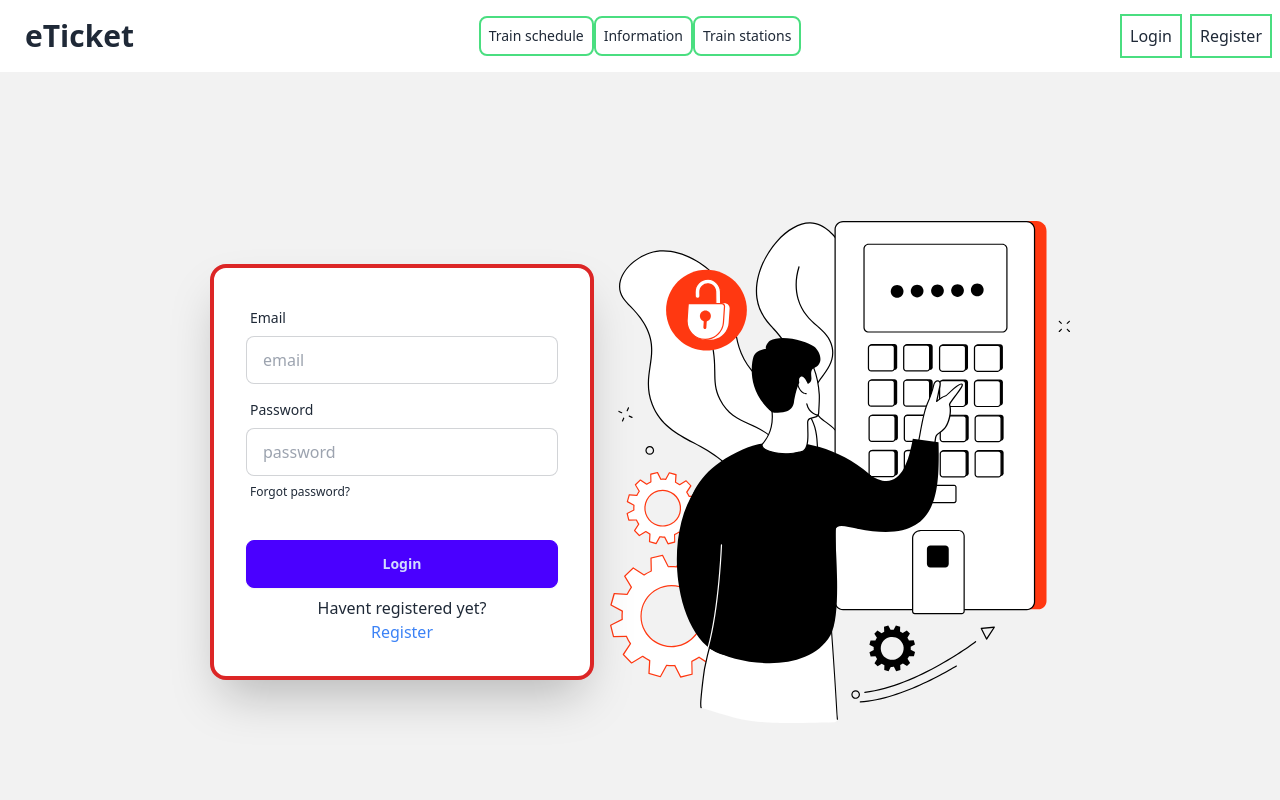
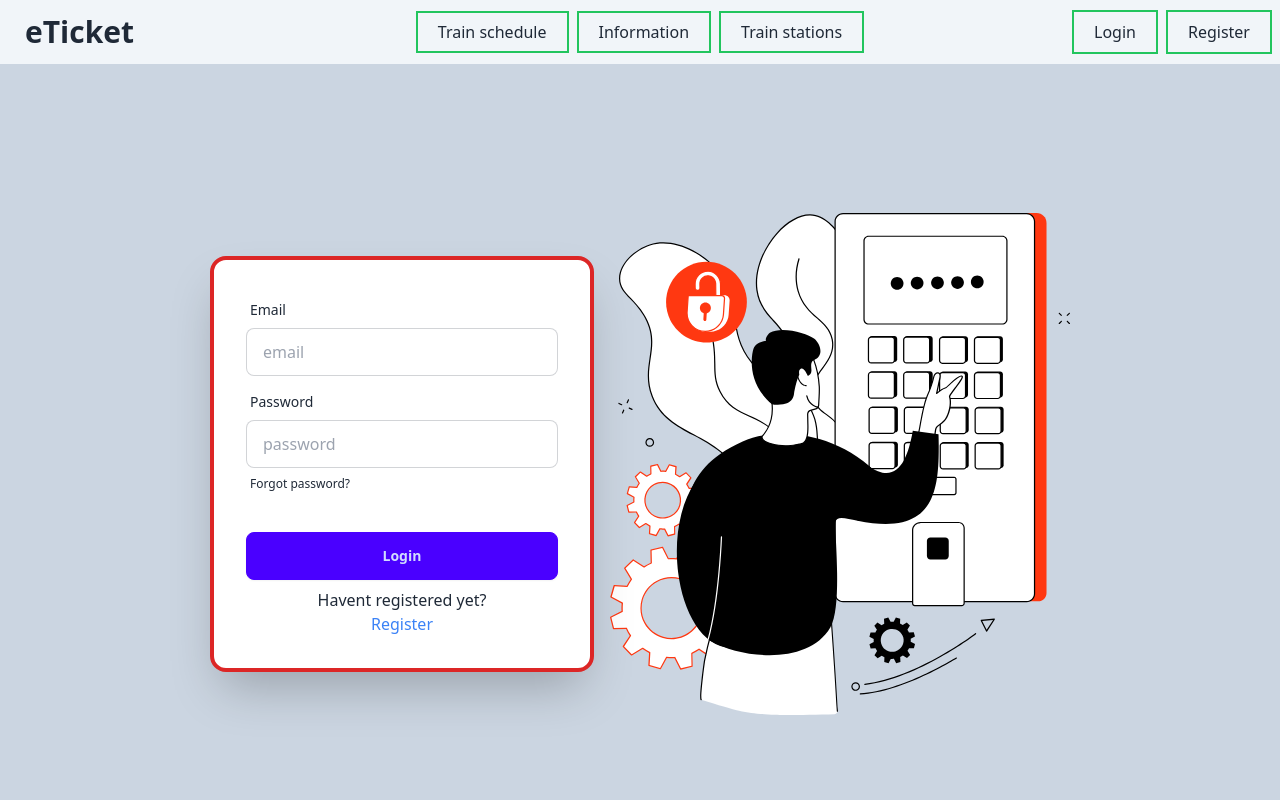
Before and after one commit to MaheAlif/eTicketTrain, a React (Vite) app in the folder eTicketClient/: page /Login in a window 1280 px wide. Shown: the top 800 px of the page. Built offline with nearby package versions, Linux system fonts and the light colour scheme.

Commit message:
Added proper intro to homepage

```diff
--- a/eTicketClient/src/components/Home.jsx
+++ b/eTicketClient/src/components/Home.jsx
@@ -1,23 +1,29 @@
 import React from "react";
+import trainImage from "../assets/train.jpg";
 
 const Home = () => {
   return (
     <>
-      <div className="card bg-base-100 w-96 shadow-xl">
-        <figure>
-          <img
-            src="https://img.daisyui.com/images/stock/photo-1606107557195-0e29a4b5b4aa.webp"
-            alt="Shoes"
-          />
-        </figure>
-        <div className="card-body">
-          <h2 className="card-title">Shoes!</h2>
-          <p>If a dog chews shoes whose shoes does he choose?</p>
-          <div className="card-actions justify-end">
-            <button className="btn btn-primary">Buy Now</button>
+      <section className="m-5 animate__animated animate__zoomIn">
+      <div
+        className="hero"
+        style={{
+          backgroundImage: { trainImage },
+        }}
+      >
+        <img src={trainImage} alt="" />
+        <div className="hero-overlay bg-opacity-60"></div>
+        <div className="hero-content text-neutral-content text-center">
+          <div className="max-w-md">
+            <h1 className="mb-5 text-xl lg:text-5xl font-bold animate__animated animate__fadeInLeft animate__delay-1s">Welcome passenger</h1>
+            <p className="mb-5 animate__animated animate__fadeInRight animate__delay-2s">
+              This is a demo website for e-ticket service of Bangladesh Railway.
+            </p>
+            <button className=" animate__animated animate__fadeInUpBig animate__delay-3s p-2 lg:p-5 bg-transparent border-2 border-white hover:bg-green-700 hover:text-white hover:border-purple-400 hover:border-4 hover:text-xl">Buy Ticket</button>
           </div>
         </div>
       </div>
+      </section>
     </>
   );
 };
--- a/eTicketClient/src/components/Login.jsx
+++ b/eTicketClient/src/components/Login.jsx
@@ -5,7 +5,7 @@ import { NavLink } from "react-router-dom";
 const Login = () => {
   return (
     <div className="animate__animated animate__backInDown">
-      <div className="hero  bg-base-200 min-h-screen">
+      <div className="hero  bg-slate-300 min-h-screen">
         <div className="hero-content flex-col lg:flex-row-reverse">
           <div className="text-center lg:text-left">
             <svg
--- a/eTicketClient/src/components/Navbar.jsx
+++ b/eTicketClient/src/components/Navbar.jsx
@@ -4,7 +4,7 @@ import { NavLink } from "react-router-dom";
 const Navbar = () => {
   return (
     <>
-      <div className="navbar bg-base-100">
+      <div className="navbar bg-slate-100">
         <div className="navbar-start">
           <div className="dropdown">
             <div tabIndex={0} role="button" className="btn btn-ghost lg:hidden">
@@ -28,36 +28,36 @@ const Navbar = () => {
               className="menu menu-sm dropdown-content bg-base-100 rounded-box z-[1] mt-3 w-52 p-2 gap-2 shadow"
             >
               <li>
-                <a className="p-2 border-2 border-green-400">Train schedule</a>
+                <a className="p-2 lg:px-5 lg:py-2 bg-transparent border-2 border-green-500 hover:bg-green-700 hover:text-white hover:border-purple-400 hover:border-4 hover:text-xl">Train schedule</a>
               </li>
               <li>
-                <a className="p-2 border-2 border-green-400">Information</a>
+                <a className="p-2 lg:px-5 lg:py-2 bg-transparent border-2 border-green-500 hover:bg-green-700 hover:text-white hover:border-purple-400 hover:border-4 hover:text-xl">Information</a>
               </li>
               <li>
-                <a className="p-2 border-2 border-green-400">Train stations</a>
+                <a className="p-2 lg:px-5 lg:py-2 bg-transparent border-2 border-green-500 hover:bg-green-700 hover:text-white hover:border-purple-400 hover:border-4 hover:text-xl">Train stations</a>
               </li>
             </ul>
           </div>
           <NavLink to="" className="btn btn-ghost text-xl lg:text-3xl">eTicket</NavLink>
         </div>
         <div className="navbar-center hidden lg:flex">
-          <ul className="menu menu-horizontal px-1">
+          <ul className="flex gap-2 px-1">
             <li>
-              <a className="p-2 border-2 border-green-400">Train schedule</a>
+              <a className="p-2 lg:px-5 lg:py-2 bg-transparent border-2 border-green-500 hover:bg-green-700 hover:text-white hover:border-purple-400 hover:border-4 hover:text-xl">Train schedule</a>
             </li>
             <li>
-              <a className="p-2 border-2 border-green-400">Information</a>
+              <a className="p-2 lg:px-5 lg:py-2 bg-transparent border-2 border-green-500 hover:bg-green-700 hover:text-white hover:border-purple-400 hover:border-4 hover:text-xl">Information</a>
             </li>
             <li>
-              <a className="p-2 border-2 border-green-400">Train stations</a>
+              <a className="p-2 lg:px-5 lg:py-2 bg-transparent border-2 border-green-500 hover:bg-green-700 hover:text-white hover:border-purple-400 hover:border-4 hover:text-xl">Train stations</a>
             </li>
           </ul>
         </div>
         <div className="navbar-end gap-2">
-          <NavLink className="p-2 border-2 border-green-400 " to="/login">
+          <NavLink className="p-2 lg:px-5 lg:py-2 bg-transparent border-2 border-green-500 hover:bg-green-700 hover:text-white hover:border-purple-400 hover:border-4 hover:text-xl " to="/login">
             Login{" "}
           </NavLink>
-          <NavLink className="p-2 border-2 border-green-400 " to="/register">
+          <NavLink className="p-2 lg:px-5 lg:py-2 bg-transparent border-2 border-green-500 hover:bg-green-700 hover:text-white hover:border-purple-400 hover:border-4 hover:text-xl " to="/register">
             Register{" "}
           </NavLink>
         </div>
--- a/eTicketClient/src/components/Register.jsx
+++ b/eTicketClient/src/components/Register.jsx
@@ -3,7 +3,7 @@ import "animate.css";
 const Register = () => {
   return (
     <div className="animate__animated animate__backInUp">
-      <div className="hero bg-base-200 min-h-screen">
+      <div className="hero bg-slate-300 min-h-screen">
         <div className="hero-content flex-col lg:flex-row">
           <div className="text-center lg:text-left">
             <svg
```
Also changed, not shown: eTicketClient/src/assets/train.jpg (added).
